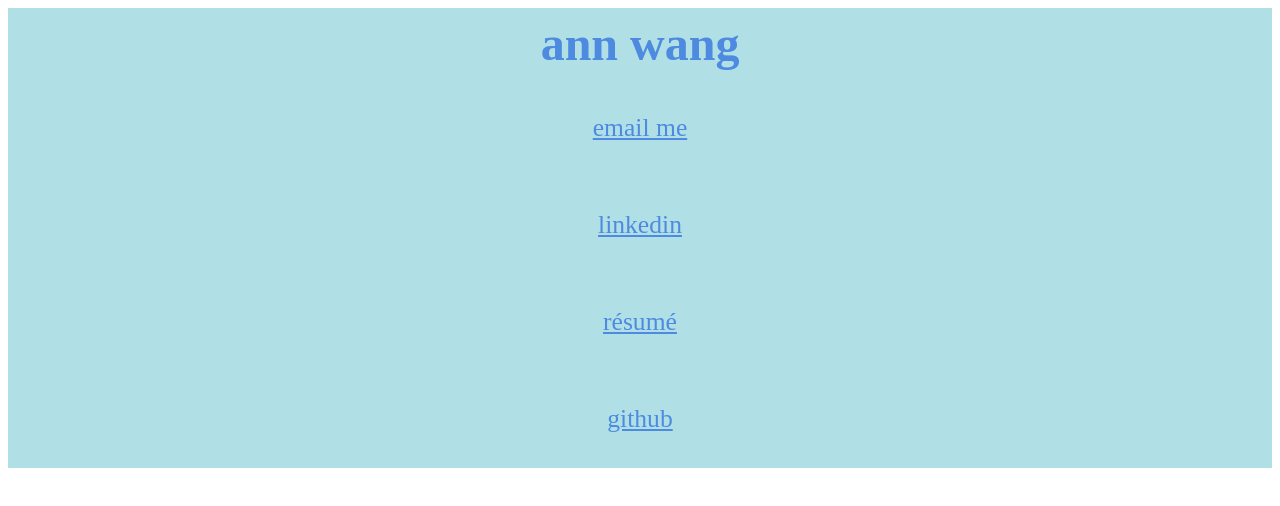
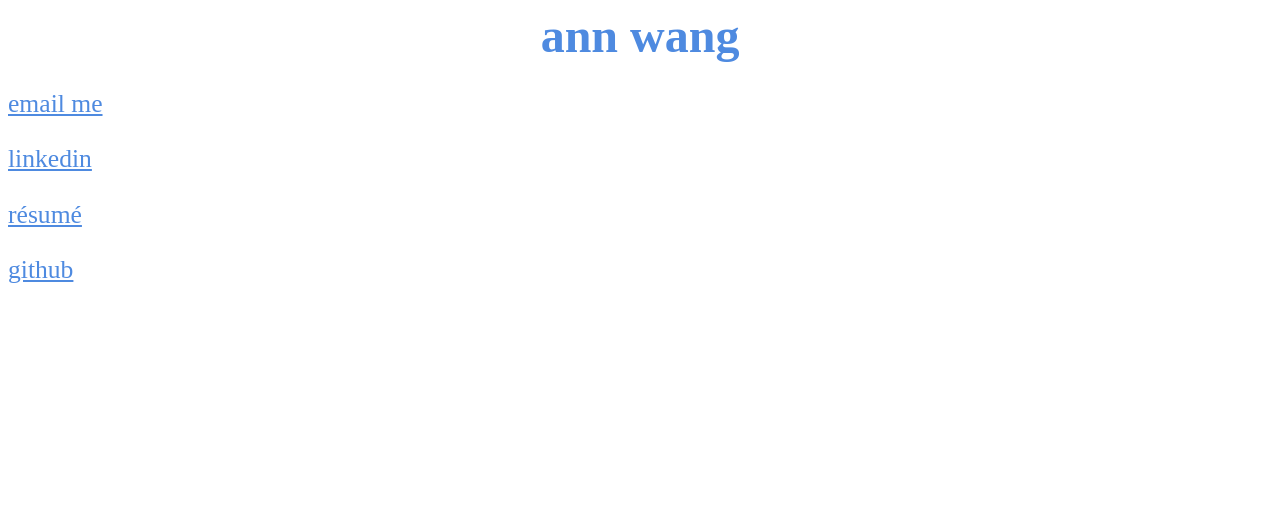
Before and after one commit to gnawnna/gnawnna.github.io, a plain HTML site: page index.html in a window 1280 px wide. Drawn offline with Linux system fonts and the light colour scheme.

Commit message:
Update index.html

```diff
--- a/index.html
+++ b/index.html
@@ -14,10 +14,14 @@
 
 <h1>
 	aannwang@wharton.upenn.edu<br>
+
+div{
+		background-color:powderblue;
+	}
 </h1>*/-->
 
 
-<div>
+<div background-color:powderblue; opacity: 0.8;>
 <header><strong>ann wang</strong></header>
 </div>
 
@@ -55,16 +59,14 @@
 		font-size:120%;
 	}
 	p{
-		text-align:center;
+		text-align:left;
 		font-size:160%;
 
 		/*background-color:powderblue;
 		padding:30px;
 		margin: 50px;*/
 	}
-	div{
-		background-color:powderblue;padding:8px;
-	}
+
 	a{
 		text-decoration-color:rgba(78,138,224,1.0);
 		color:rgb(78,138,224,1.0);
```
